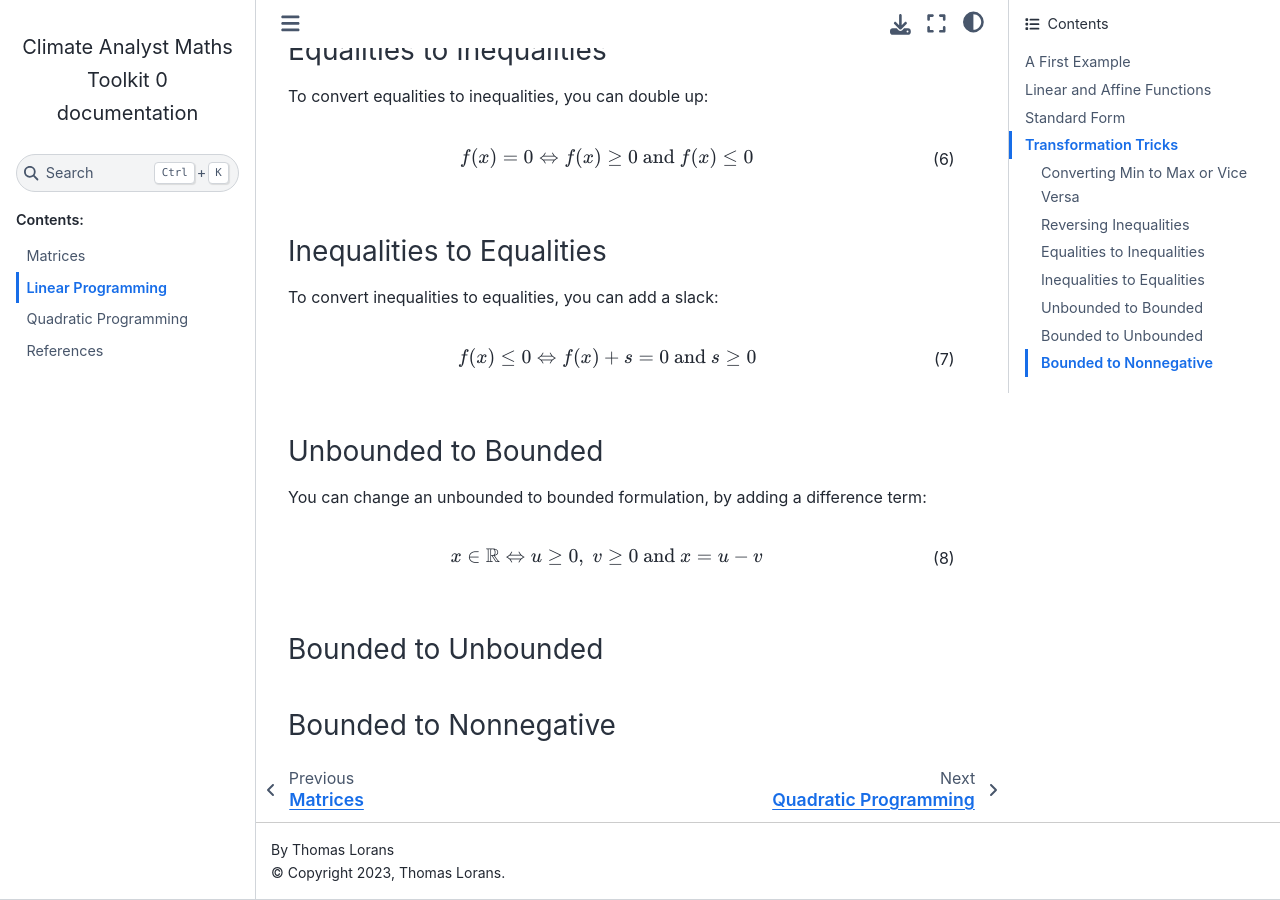
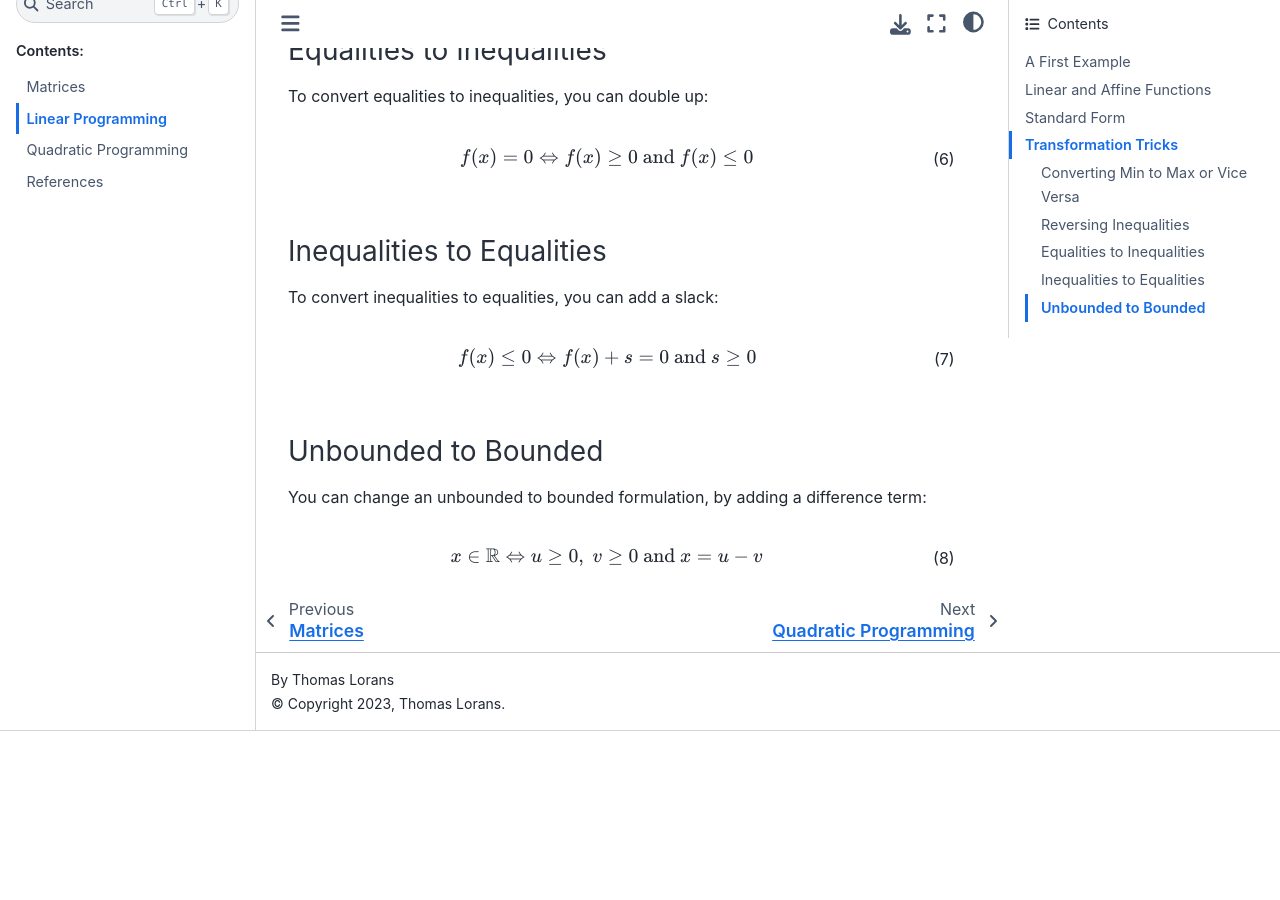
Before and after one commit to tlorans/ClimateAnalystMathsToolkit, a Sphinx documentation site: the page built from docs/source/linearprograms.md, in a window 1280 px wide and 900 px high, scrolled down 4381 px. Built offline with Sphinx 7.4.7 and the Sphinx Book theme 1.1.4, drawn with Linux system fonts in a browser that asks for light colours; after the commit the page ends 5112 px from its top, so only the background shows below that.

Commit message:
linear programs ok

```diff
--- a/docs/source/linearprograms.md
+++ b/docs/source/linearprograms.md
@@ -220,9 +220,3 @@ You can change an unbounded to bounded formulation, by adding a difference term:
 \begin{equation}
 x \in \mathbb{R} \Leftrightarrow u \geq 0, \; v \geq 0 \text{ and } x = u-v
 \end{equation}
-
-#### Bounded to Unbounded
-
-
-
-#### Bounded to Nonnegative
```
Also changed, not shown: 6 other files.
